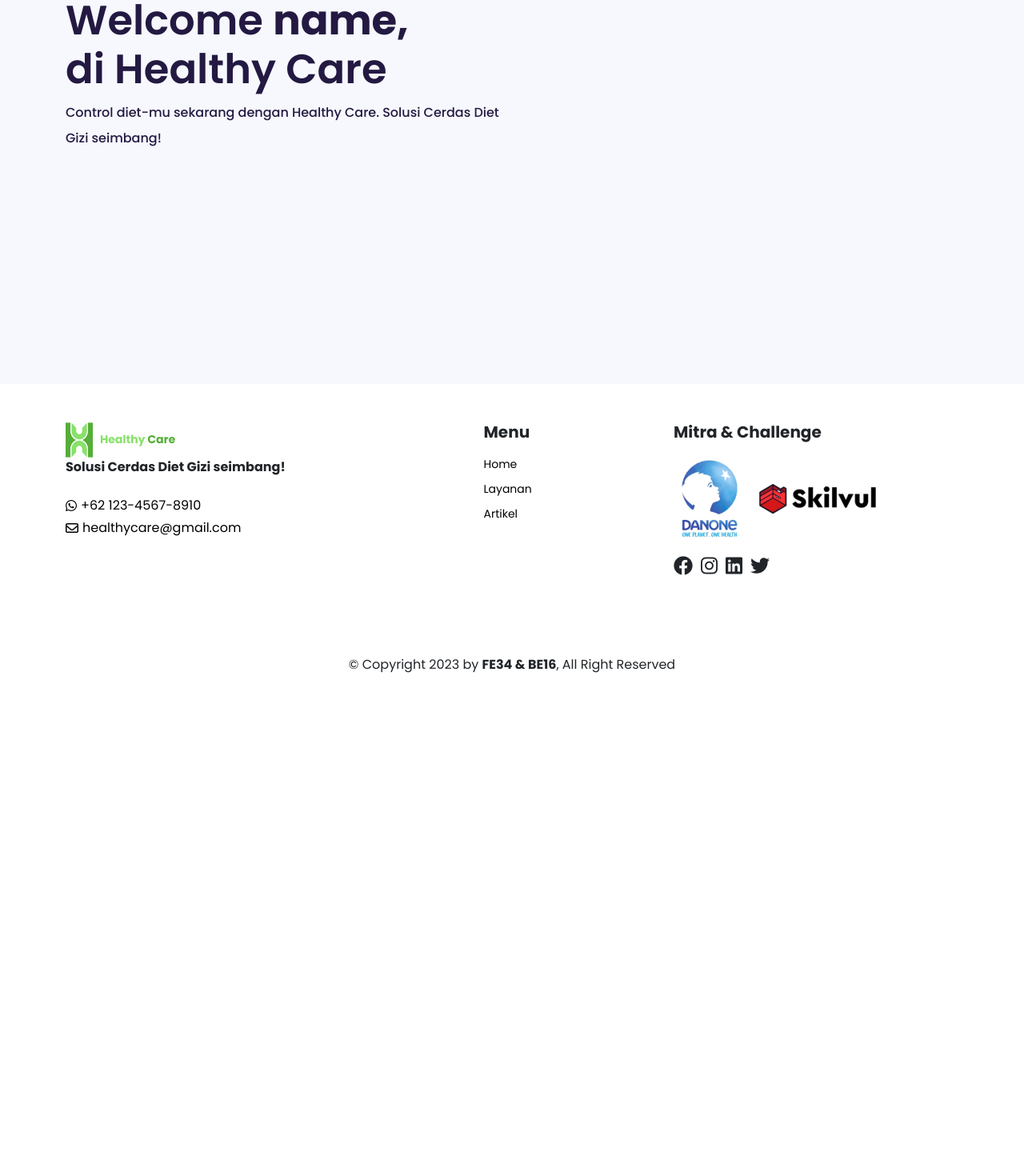
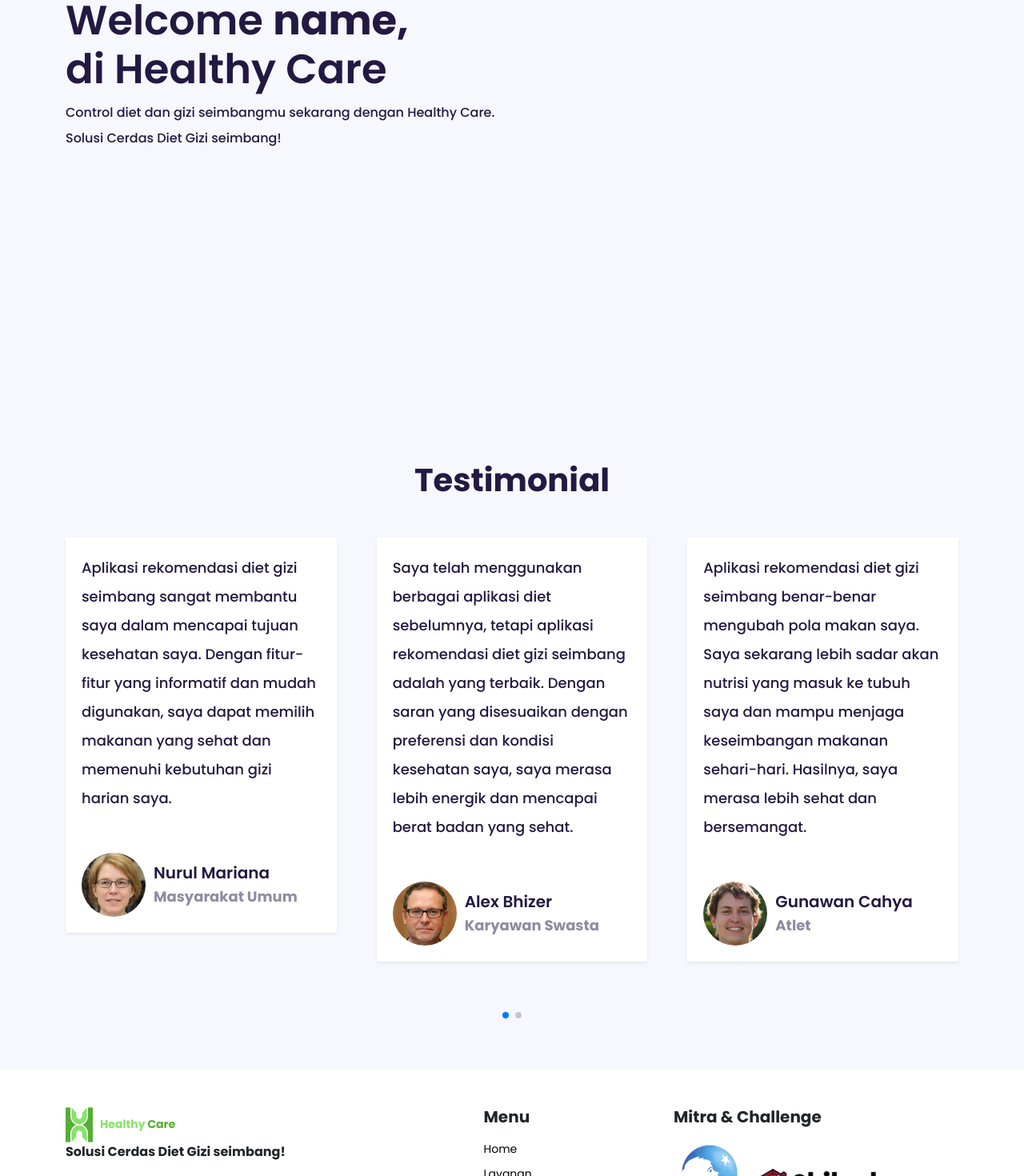
Before and after one commit to FE-34-dan-BE-16-Skilvul/FE-healthy-care, a React (Vite) app: page /home in a window 1280 px wide. Shown: the part 320-1790 px from the top of the page at 80% size. Before the commit the page ends 1280 px from the top, so only its background shows below. Built offline with nearby package versions, Linux system fonts and the light colour scheme; sample sign-in values are in the browser's storage.

Commit message:
add layanan & faq pages

```diff
--- a/src/App.jsx
+++ b/src/App.jsx
@@ -5,6 +5,8 @@ import { ToastContainer } from "react-toastify";
 import MainPage from "./pages/MainPage";
 import HomePage from "./pages/HomePage";
 import LayananPage from "./pages/LayananPage";
+// import ArtikelPage from "./pages/ArtikelPage";
+import FaqPages from "./pages/FaqPages";
 
 import RegistComponent from "./components/RegistComponent";
 import LoginComponent from "./components/LoginComponent";
@@ -16,7 +18,8 @@ function App() {
         <Route path="/" Component={MainPage} />
         <Route path="/home" Component={HomePage} />
         <Route path="/layanan" Component={LayananPage} />
-        {/*<Route path="/artikel" Component={<ArtikelPage />} /> */}
+        {/* <Route path="/artikel" Component={ArtikelPage} /> */}
+        <Route path="/faq" Component={FaqPages} />
         <Route path="/login" Component={LoginComponent} />
         <Route path="/register" Component={RegistComponent} />
       </Routes>
--- a/src/components/LoginComponent.jsx
+++ b/src/components/LoginComponent.jsx
@@ -32,7 +32,14 @@ const LoginComponent = () => {
       .then((result) => {
         console.log(result.data);
         toast.success(result.data.message);
-        localStorage.setItem("token", result.data.token);
+
+        const data = {
+          token: result.data.token,
+        };
+
+        const jsonData = JSON.stringify(data);
+
+        localStorage.setItem("token", jsonData);
         navigate("/home");
       })
       .catch((error) => {
--- a/src/data/index.js
+++ b/src/data/index.js
@@ -21,12 +21,23 @@ export const navLinks = [{
         path: "/artikel",
         text: "Artikel",
     },
+    {
+        id: 4,
+        path: "/faq",
+        text: "FAQ",
+    },
+    {
+        id: 5,
+        path: "/about",
+        text: "About Us",
+    }
 ];
 
 export const semuaLayanan = [{
         id: 1,
         image: LayananImage1,
         title: "Perhitungan Index Massa Tubuh",
+        path: "/layanan/bmi",
         try: "Coba Sekarang",
         delay: "1300",
     },
@@ -34,6 +45,7 @@ export const semuaLayanan = [{
         id: 2,
         image: LayananImage2,
         title: "Rekomendasi Diet Gizi Seimbang",
+        path: "/layanan/diet",
         try: "Coba Sekarang",
         delay: "1600",
     },
@@ -41,6 +53,7 @@ export const semuaLayanan = [{
         id: 3,
         image: LayananImage3,
         title: "Perhitungan Kebutuhan Kalori Harian",
+        path: "/layanan/kalori",
         try: "Coba Sekarang",
         delay: "1900",
     },
--- /dev/null
+++ b/src/pages/FaqPages.jsx
@@ -0,0 +1,27 @@
+import React, { useEffect } from "react";
+import HomeNavbar from "../components/HomeNavbar";
+import FaqComponent from "../components/FaqComponent";
+import Footer from "../components/Footer";
+import { useNavigate } from "react-router-dom";
+
+const FaqPages = () => {
+  const navigate = useNavigate();
+
+  useEffect(() => {
+    if (!localStorage.getItem("token")) {
+      navigate("/login");
+    }
+  }, []);
+
+  return (
+    <div>
+      <HomeNavbar />
+      <div className="pt-5">
+        <FaqComponent />
+      </div>
+      <Footer />
+    </div>
+  );
+};
+
+export default FaqPages;
--- a/src/pages/HomePage.jsx
+++ b/src/pages/HomePage.jsx
@@ -1,18 +1,20 @@
 import React, { useEffect } from "react";
-import { useNavigate } from "react-router-dom";
+import { NavLink, useNavigate } from "react-router-dom";
 import { Container, Row, Col } from "react-bootstrap";
+
+// import required modules
+import { Swiper, SwiperSlide } from "swiper/react";
+import { Pagination } from "swiper";
 
 import HomeNavbar from "../components/HomeNavbar";
 import Footer from "../components/Footer";
 
 import HeroImage from "../assets/img/main-pic.png";
+import { dataSwiper } from "../data/index";
 
 // Import styles
 import "swiper/css";
 import "swiper/css/pagination";
-
-// import required modules
-import { Pagination } from "swiper";
 
 const HomePage = () => {
   const navigate = useNavigate();
@@ -26,6 +28,7 @@ const HomePage = () => {
   return (
     <div className="homepage">
       <HomeNavbar />
+      {/* Hero Section  */}
       <header className="w-100 min-vh-100 d-flex align-items-center overflow-hidden">
         <Container>
           <Row className="header-box d-flex align-items-center pt-lg-5">
@@ -34,8 +37,8 @@ const HomePage = () => {
                 Welcome <span>name,</span> <br /> di Healthy Care
               </h1>
               <p className="mb-4 animate__animated animate__fadeInUp animate__delay-1s">
-                Control diet-mu sekarang dengan Healthy Care. Solusi Cerdas Diet
-                Gizi seimbang!
+                Control diet dan gizi seimbangmu sekarang dengan Healthy Care.
+                Solusi Cerdas Diet Gizi seimbang!
               </p>
             </Col>
             <Col lg="6" className="pt-lg-0 pt-5">
@@ -48,6 +51,61 @@ const HomePage = () => {
           </Row>
         </Container>
       </header>
+
+      {/* Testimoni Section  */}
+      <div className="testimonial py-5">
+        <Container>
+          <Row>
+            <Col>
+              <h1 className="text-center fw-bold my-5">Testimonial</h1>
+            </Col>
+          </Row>
+          <Row>
+            <Swiper
+              slidesPerView={1}
+              spaceBetween={10}
+              pagination={{
+                clickable: true,
+              }}
+              breakpoints={{
+                640: {
+                  slidesPerView: 1,
+                  spaceBetween: 20,
+                },
+                768: {
+                  slidesPerView: 2,
+                  spaceBetween: 40,
+                },
+                992: {
+                  slidesPerView: 2,
+                  spaceBetween: 50,
+                },
+                1200: {
+                  slidesPerView: 3,
+                  spaceBetween: 50,
+                },
+              }}
+              modules={[Pagination]}
+              className="mySwiper"
+            >
+              {dataSwiper.map((data) => {
+                return (
+                  <SwiperSlide key={data.id} className="shadow-sm">
+                    <p className="desc">{data.desc}</p>
+                    <div className="people">
+                      <img src={data.image} alt="" />
+                      <div>
+                        <h5 className="mb-1">{data.name}</h5>
+                        <p className="m-0 fw-bold">{data.skill}</p>
+                      </div>
+                    </div>
+                  </SwiperSlide>
+                );
+              })}
+            </Swiper>
+          </Row>
+        </Container>
+      </div>
       <Footer />
     </div>
   );
--- a/src/pages/LayananPage.jsx
+++ b/src/pages/LayananPage.jsx
@@ -1,5 +1,8 @@
 import React, { useEffect } from "react";
-import { useNavigate } from "react-router-dom";
+import { Container, Row, Col } from "react-bootstrap";
+import { NavLink, useNavigate } from "react-router-dom";
+
+import { semuaLayanan } from "../data/index";
 
 import HomeNavbar from "../components/HomeNavbar";
 import Footer from "../components/Footer";
@@ -14,14 +17,48 @@ const LayananPage = () => {
   }, []);
 
   return (
-    <div>
+    <div className="kelas-page">
       <HomeNavbar />
-      <div>
-        <br />
-        <br />
-        <br />
-        <br />
-        <h1>Ini Layanan</h1>
+      <div className="kelas min-vh-100">
+        <Container>
+          <Row>
+            <Col>
+              <h1 className="fw-bold text-center animate__animated animate__fadeInUp animate__delay-1s">
+                Semua Layanan
+              </h1>
+              <p className="text-center animate__animated animate__fadeInUp animate__delay-1s">
+                Untuk membantu diet gizi seimbang anda.
+              </p>
+            </Col>
+          </Row>
+          <Row>
+            {semuaLayanan.map((layanan) => {
+              return (
+                <Col
+                  key={layanan.id}
+                  className="shadow rounded"
+                  data-aos="fade-up"
+                  data-aos-duration="1000"
+                  data-aos-delay={layanan.delay}
+                >
+                  <img
+                    src={layanan.image}
+                    alt="unsplash.com"
+                    className="w-100 mb-5 rounded-4"
+                  />
+                  <h5 className="mb-5 px-3">{layanan.title}</h5>
+                  <div className="ket d-flex justify-content-between align-items-center px-3 pb-3">
+                    <button className="btn btn-success rounded-1">
+                      <NavLink to={layanan.path} className="nav-link">
+                        {layanan.try}
+                      </NavLink>
+                    </button>
+                  </div>
+                </Col>
+              );
+            })}
+          </Row>
+        </Container>
       </div>
       <Footer />
     </div>
--- a/src/pages/MainPage.jsx
+++ b/src/pages/MainPage.jsx
@@ -82,11 +82,6 @@ const HomePage = () => {
                     className="w-100 mb-5 rounded-4"
                   />
                   <h5 className="mb-5 px-3">{layanan.title}</h5>
-                  <div className="ket d-flex justify-content-between align-items-center px-3 pb-3">
-                    {/* <button className="btn btn-success rounded-1">
-                      {layanan.try}
-                    </button> */}
-                  </div>
                 </Col>
               );
             })}
```
